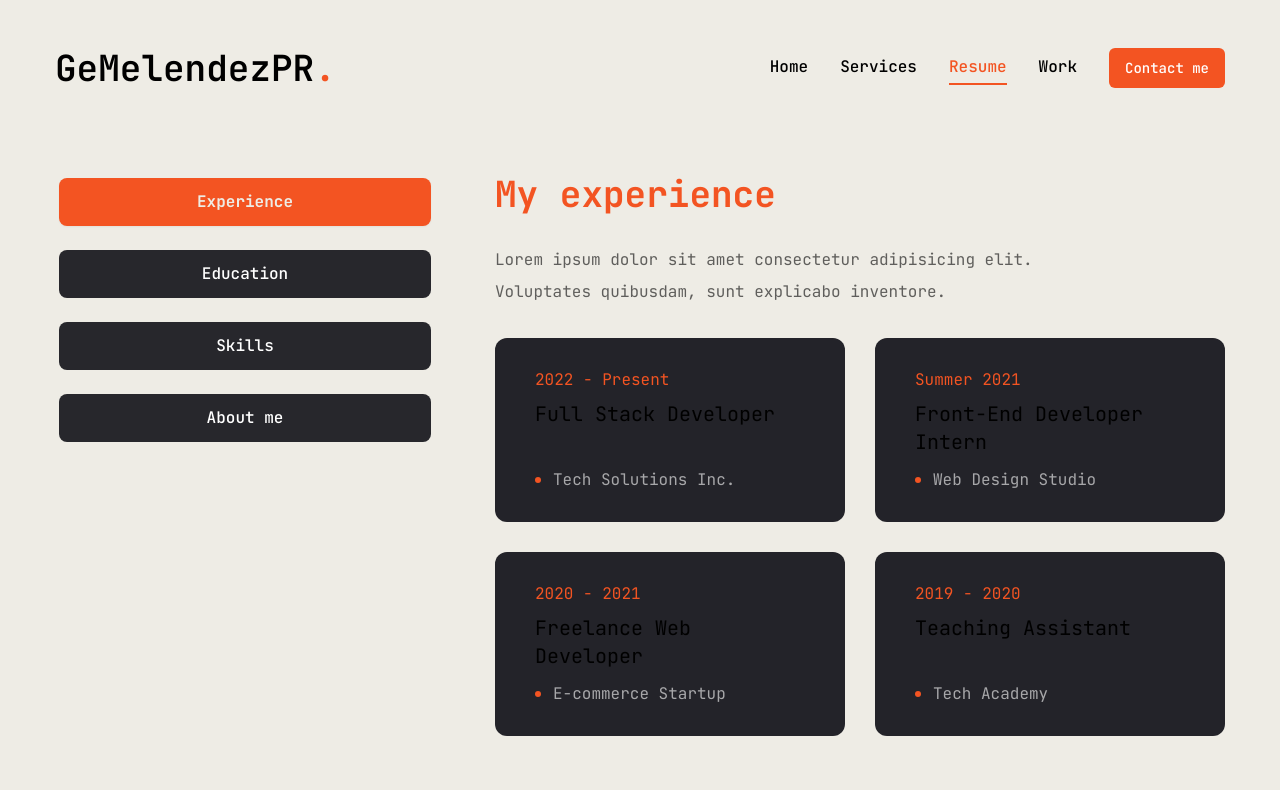
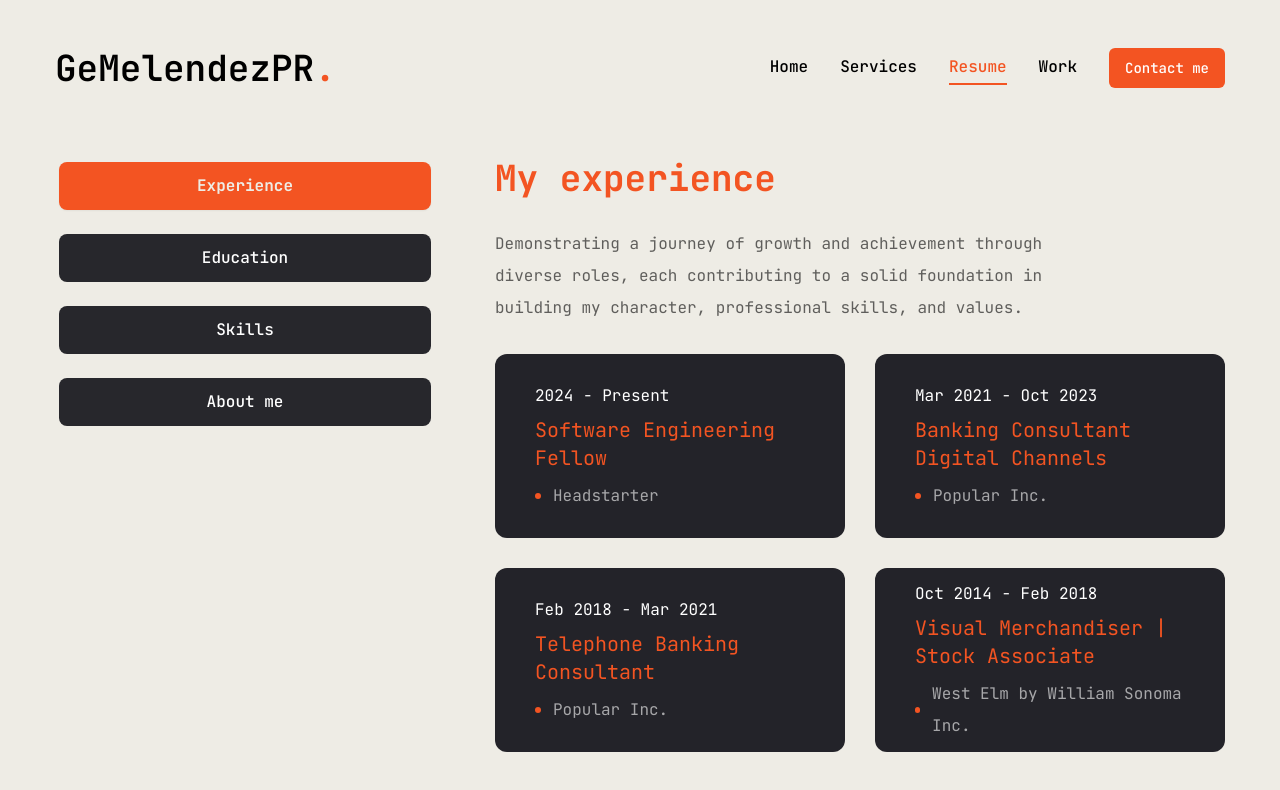
Before and after one commit to gemelendezpr/landing-page, a Next.js app: page /resume in a window 1280 px wide. Shown: the top 790 px of the page. Built offline with nearby package versions, Linux system fonts and the light colour scheme.

Commit message:
experience section content added

```diff
--- a/app/resume/page.jsx
+++ b/app/resume/page.jsx
@@ -61,37 +61,32 @@ const experience = {
   icon: "/assets/resume/badge.svg",
   title: "My experience",
   description:
-    "Lorem ipsum dolor sit amet consectetur adipisicing elit. Voluptates quibusdam, sunt explicabo inventore.",
+    "Demonstrating a journey of growth and achievement through diverse roles, each contributing to a solid foundation in building my character, professional skills, and values.",
   items: [
     {
-      company: "Tech Solutions Inc.",
-      position: "Full Stack Developer",
-      duration: "2022 - Present",
+      company: "Headstarter",
+      position: "Software Engineering Fellow",
+      duration: "2024 - Present",
     },
     {
-      company: "Web Design Studio",
-      position: "Front-End Developer Intern",
-      duration: "Summer 2021",
+      company: "Popular Inc.",
+      position: "Banking Consultant Digital Channels",
+      duration: "Mar 2021 - Oct 2023",
     },
     {
-      company: "E-commerce Startup",
-      position: "Freelance Web Developer",
-      duration: "2020 - 2021",
+      company: "Popular Inc.",
+      position: "Telephone Banking Consultant",
+      duration: "Feb 2018 - Mar 2021",
     },
     {
-      company: "Tech Academy",
-      position: "Teaching Assistant",
-      duration: "2019 - 2020",
+      company: "West Elm by William Sonoma Inc.",
+      position: "Visual Merchandiser | Stock Associate ",
+      duration: "Oct 2014 - Feb 2018",
     },
     {
-      company: "Digital Agency",
-      position: "UI/UX Designer",
-      duration: "2018 - 2019",
-    },
-    {
-      company: "Software Development Firm",
-      position: "Junior Developer",
-      duration: "2017 - 2018",
+      company: "GAP Inc.",
+      position: "Sales Stock Associate",
+      duration: "Oct 2011 - Sep 2014",
     },
   ],
 };
@@ -101,7 +96,7 @@ const education = {
   icon: "/assets/resume/cap.svg",
   title: "My education",
   description:
-    "Lorem ipsum dolor sit amet consectetur adipisicing elit. Voluptates quibusdam, sunt explicabo inventore.",
+    "Building a strong foundation through diverse educational experiences, continuous learning, and practical application, staying at the forefront of technology and innovation.",
   items: [
     {
       institution: "Online Course Platform",
@@ -140,7 +135,7 @@ const education = {
 const skills = {
   title: "My skills",
   description:
-    "Lorem ipsum dolor sit amet consectetur adipisicing elit. Voluptates quibusdam, sunt explicabo inventore.",
+    "Crafting seamless digital experiences with a blend of creativity and technical proficiency to drive innovation and user engagement.",
   skillList: [
     {
       icon: <FaHtml5 />,
@@ -228,8 +223,8 @@ const Resume = () => {
                           key={index}
                           className="bg-[#232329] h-[184px] py-6 px-10 rounded-xl flex flex-col justify-center items-center lg:items-start gap-1"
                         >
-                          <span className="text-accent">{item.duration}</span>
-                          <h3 className="text-xl max-w-[260px] min-h-[60px] text-center lg:text-left">
+                          <span className="text-white">{item.duration}</span>
+                          <h3 className="text-xl text-accent max-w-[260px] min-h-[60px] text-center lg:text-left">
                             {item.position}
                           </h3>
                           <div className="flex items-center gap-3">
@@ -260,8 +255,8 @@ const Resume = () => {
                           key={index}
                           className="bg-[#232329] h-[184px] py-6 px-10 rounded-xl flex flex-col justify-center items-center lg:items-start gap-1"
                         >
-                          <span className="text-accent">{item.duration}</span>
-                          <h3 className="text-xl max-w-[260px] min-h-[60px] text-center lg:text-left">
+                          <span className="text-white">{item.duration}</span>
+                          <h3 className="text-xl text-accent max-w-[260px] min-h-[60px] text-center lg:text-left">
                             {item.degree}
                           </h3>
                           <div className="flex items-center gap-3">
@@ -292,7 +287,7 @@ const Resume = () => {
                       <li key={index}>
                         <TooltipProvider delayDuration={100}>
                           <Tooltip>
-                            <TooltipTrigger className="w-full h-[150px] bg-[#232329] rounded-xl flex justify-center items-center group">
+                            <TooltipTrigger className="text-white w-full h-[150px] bg-[#232329] rounded-xl flex justify-center items-center group">
                               <div className="text-6xl group-hover:text-accent transition-all duration-300">
                                 {skill.icon}
                               </div>
@@ -326,7 +321,7 @@ const Resume = () => {
                         key={index}
                         className="flex items-center justify-center xl:justify-start gap-4"
                       >
-                        <span className="text-black/60">{item.fieldName}</span>
+                        <span className="text-accent">{item.fieldName}</span>
                         <span className="text-xl">{item.fieldValue}</span>
                       </li>
                     );
--- a/app/services/page.jsx
+++ b/app/services/page.jsx
@@ -6,7 +6,7 @@ import Link from "next/link";
 const services = [
   {
     num: "01",
-    title: "Software Development",
+    title: "Software",
     description:
       "Lorem ipsum dolor sit amet consectetur adipisicing elit. Eaque tenetur.",
     href: "",
```
